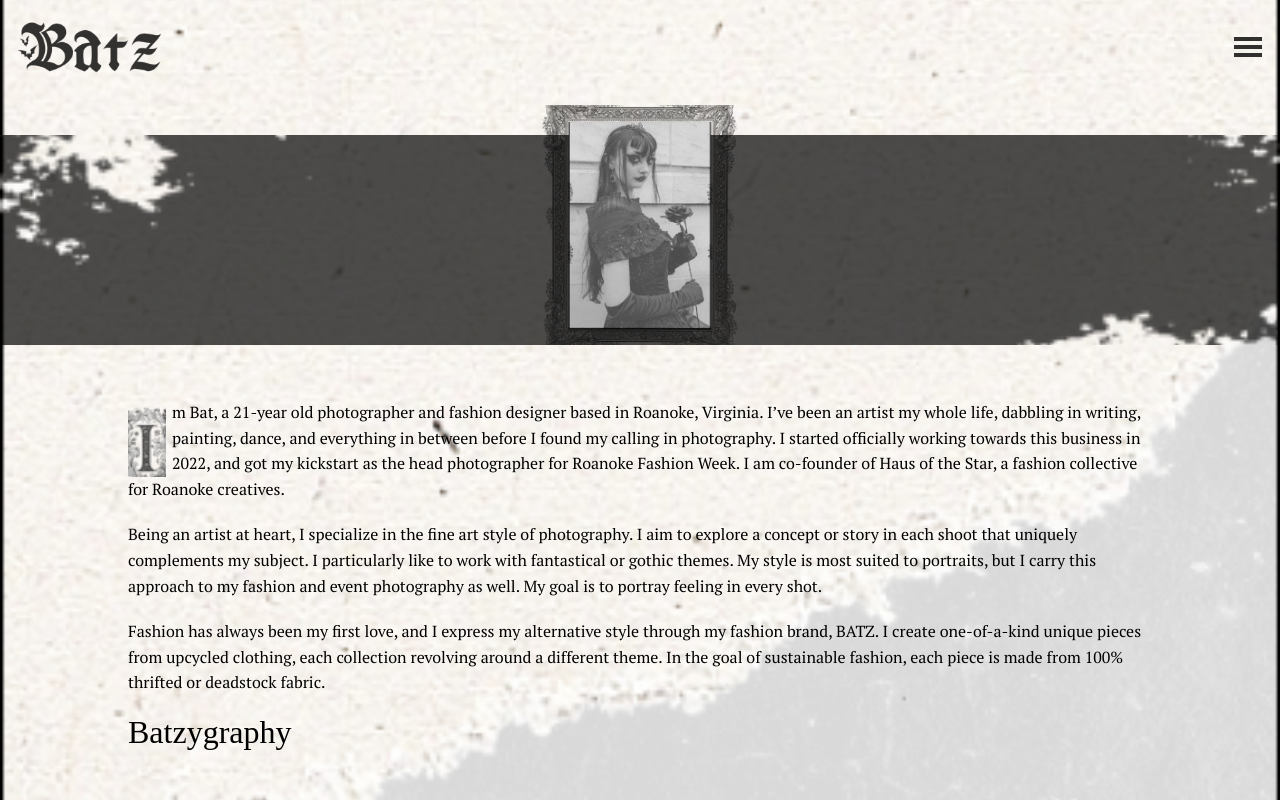
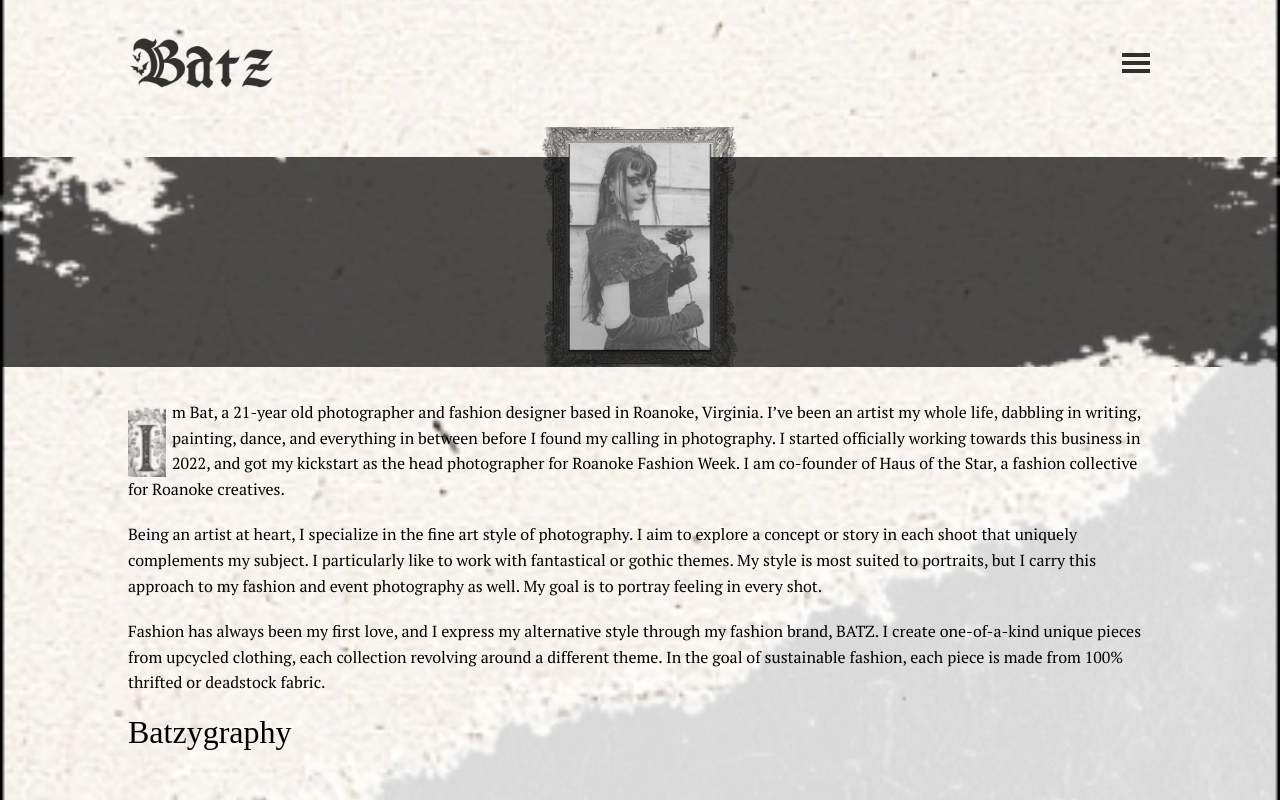
Before and after one commit to EnkiEnki77/batz-site, a React (Create React App) app: page /about in a window 1280 px wide. Shown: the top 800 px of the page. Built offline with nearby package versions, Linux system fonts and the light colour scheme; a web font is replaced by a local one.

Commit message:
finsihed about page

```diff
--- a/src/components/header/Header.css
+++ b/src/components/header/Header.css
@@ -3,7 +3,8 @@
     align-items: center;
     justify-content: space-between  ;
     background-color: blue;
-    padding: 1rem 1rem;
+    padding: 2em 10%;
+
     position: absolute;
     z-index: 999;
     width: 100%;
--- a/src/pages/about-page/About.css
+++ b/src/pages/about-page/About.css
@@ -4,6 +4,7 @@
 
 .main-content{
     height: 100%;
+    max-height: 1450px;
 }
 
 .about-image{
@@ -14,10 +15,11 @@
     background-position: bottom;
     display: flex;
     flex-direction: column;
+    max-height: 1450px;
 }
 
 .paint-splotch{
-    margin-top: 135px;
+    margin-top: 157px;
     max-height: 210px;
     width: 100%;
     object-fit: cover;
@@ -30,7 +32,7 @@
     width: 100%;
     max-width: 150px;
     position: absolute;
-    top: 122px;
+    top: 144px;
     left: 50%;
     transform: translate(-50%);
 }
@@ -41,7 +43,7 @@
     width: 100%;
     max-width: 195px;
     position: absolute;
-    top: 105px;
+    top: 127px;
     left: 50%;
     transform: translate(-50%);
 }
--- a/src/pages/contact-page/Contact.css
+++ b/src/pages/contact-page/Contact.css
@@ -0,0 +1,17 @@
+.contact-page{
+    height: 100%;
+}
+
+.main-content{
+    height: 100%;
+}
+
+.contact-bg{
+    position: relative;
+    height: 100%;
+    background-image: url(../../images/paper-fiber.png);
+     background-size: cover;
+    background-position: bottom;
+    display: flex;
+    flex-direction: column;
+}
--- a/src/pages/contact-page/Contact.js
+++ b/src/pages/contact-page/Contact.js
@@ -10,7 +10,9 @@ const Contact = () => {
     ]
   return (
     <Layout listItems={listItems} pageClass='contact-page'>
+        <div className='contact-bg'>
 
+        </div>
     </Layout>
   )
 }
```
Also changed, not shown: src/images/paper-fiber.png (added).
